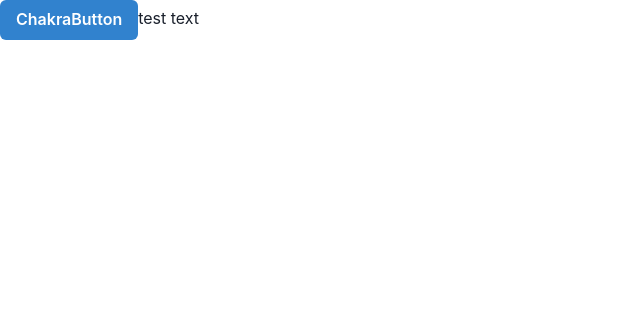
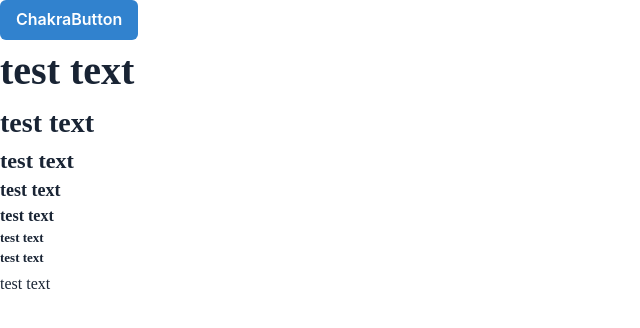
Before and after one commit to tangxife/react.ts.void, a React (Create React App) app: page / in a window 1280 px wide. Shown: the top 328 px of the page, without its empty margins (0-640 px from the left). Built offline with nearby package versions, Linux system fonts and the light colour scheme; no server answers.

Commit message:
feature: add text component

```diff
--- a/src/App.tsx
+++ b/src/App.tsx
@@ -14,7 +14,14 @@
       <ChakraProvider>
         <div className="App">
           <Button colorScheme="blue">ChakraButton</Button>
-          <Span textTheme="heading1">test text</Span>
+          <Span textStyle="h1">test text</Span>
+          <Span textStyle="h2">test text</Span>
+          <Span textStyle="h3">test text</Span>
+          <Span textStyle="h4">test text</Span>
+          <Span textStyle="h5">test text</Span>
+          <Span textStyle="h6">test text</Span>
+          <Span textStyle="h6">test text</Span>
+          <Span textStyle="md">test text</Span>
           <ExchangeRates />
         </div>
       </ChakraProvider>
--- a/src/components/Span.tsx
+++ b/src/components/Span.tsx
@@ -1,15 +1,96 @@
 import React from "react"
-
+import { Text as ChakraText } from "@chakra-ui/react"
 import theme from "../theme/theme"
 
-type PropsType = {
-  textTheme: "heading1" | "heading2"
+type StyleType = {
+  fontFamily: string
+  fontStyle: string
+  fontWeight: string
+  color: string
+  fontSize: string
+  lineHeight: string
 }
 
-const Span: React.FC<PropsType> = ({ textTheme, children }) => {
-  switch (textTheme) {
-    case "heading1":
-      return <span color={theme.Color.Error.error_text}>{children}</span>
+type PropsType = {
+  textStyle:
+    | "h1"
+    | "h2"
+    | "h3"
+    | "h4"
+    | "h5"
+    | "h6"
+    | "md"
+    | "md-thin"
+    | "sm"
+    | "sm-thin"
+    | "sm-bold"
+    | "xsm"
+    | "xsm-thin"
+    | "xsm-bold"
+  as?: "span" | "Text"
+}
+
+const Span: React.FC<PropsType> = ({ textStyle, as, children }) => {
+  const commonStyle = {
+    fontFamily: "Noto Sans JP",
+    fontStyle: "normal",
+    fontWeight: "700",
+    color: theme.Color.Text.text01
+  }
+
+  type TestType = Pick<PropsType, "as">
+  const h1Style = { ...commonStyle, fontSize: "40px", lineHeight: "61px" }
+  const h2Style = { ...commonStyle, fontSize: "28px", lineHeight: "43px" }
+  const h3Style = { ...commonStyle, fontSize: "22px", lineHeight: "33px" }
+  const h4Style = { ...commonStyle, fontSize: "18px", lineHeight: "27px" }
+  const h5Style = { ...commonStyle, fontSize: "16px", lineHeight: "24px" }
+  const h6Style = { ...commonStyle, fontSize: "13px", lineHeight: "20px" }
+  const mdStyle = { ...commonStyle, fontWeight: "500", fontSize: "16px", lineHeight: "195.5%" }
+  const mdThinStyle = { ...commonStyle, fontWeight: "400", fontSize: "16px", lineHeight: "195.5%" }
+  const smStyle = { ...commonStyle, fontWeight: "500", fontSize: "14px", lineHeight: "134%" }
+  const smThinStyle = { ...commonStyle, fontWeight: "400", fontSize: "14px", lineHeight: "134%" }
+  const smBoldStyle = { ...commonStyle, fontWeight: "700", fontSize: "14px", lineHeight: "134%" }
+  const xsmStyle = { ...commonStyle, fontWeight: "500", fontSize: "12px", lineHeight: "122%" }
+  const xsmThinStyle = { ...commonStyle, fontWeight: "400", fontSize: "12px", lineHeight: "122%" }
+  const xsmBoldStyle = { ...commonStyle, fontWeight: "700", fontSize: "12px", lineHeight: "122%" }
+
+  const renderText = (fontStyle: StyleType, elType?: TestType) => {
+    return elType && elType === "span" ? (
+      <span style={fontStyle}>{children}</span>
+    ) : (
+      <ChakraText style={fontStyle}>{children}</ChakraText>
+    )
+  }
+
+  switch (textStyle) {
+    case "h1":
+      return renderText(h1Style, { as })
+    case "h2":
+      return renderText(h2Style, { as })
+    case "h3":
+      return renderText(h3Style, { as })
+    case "h4":
+      return renderText(h4Style, { as })
+    case "h5":
+      return renderText(h5Style, { as })
+    case "h6":
+      return renderText(h6Style, { as })
+    case "md":
+      return renderText(mdStyle, { as })
+    case "md-thin":
+      return renderText(mdThinStyle, { as })
+    case "sm":
+      return renderText(smStyle, { as })
+    case "sm-thin":
+      return renderText(smThinStyle, { as })
+    case "sm-bold":
+      return renderText(smBoldStyle, { as })
+    case "xsm":
+      return renderText(xsmStyle, { as })
+    case "xsm-thin":
+      return renderText(xsmThinStyle, { as })
+    case "xsm-bold":
+      return renderText(xsmBoldStyle, { as })
     default:
       return <></>
   }
```
Also changed, not shown: .eslintrc.js.
